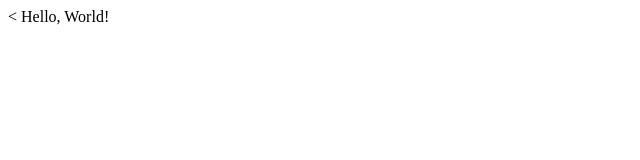
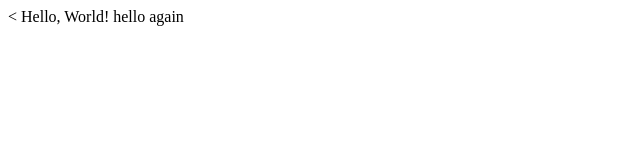
Before and after one commit to FaisalAmin81/lecture1, a plain HTML site: page index.html in a window 1280 px wide. Shown: the full height of the page, 0-640 px from the left. Drawn offline with Linux system fonts and the light colour scheme.

Commit message:
Update index.html

```diff
--- a/index.html
+++ b/index.html
@@ -6,6 +6,6 @@
     <title>My Webpage</title>
   </head>
   <body>
-    Hello, World!
+    Hello, World! hello again
   </body>
 </html>
```
